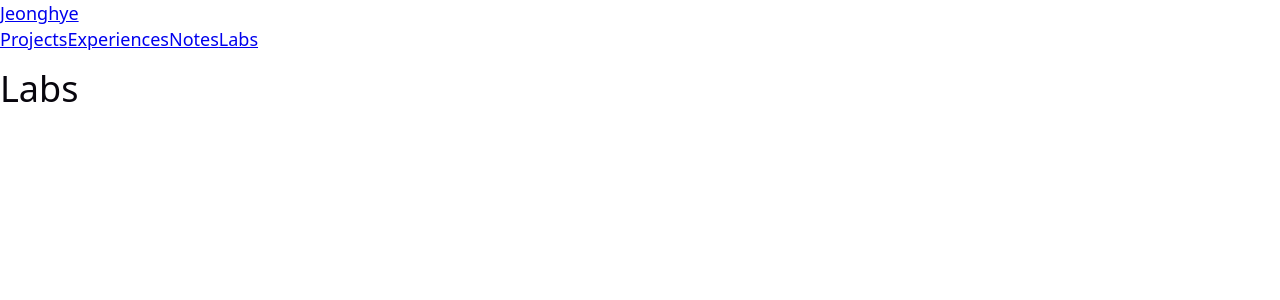
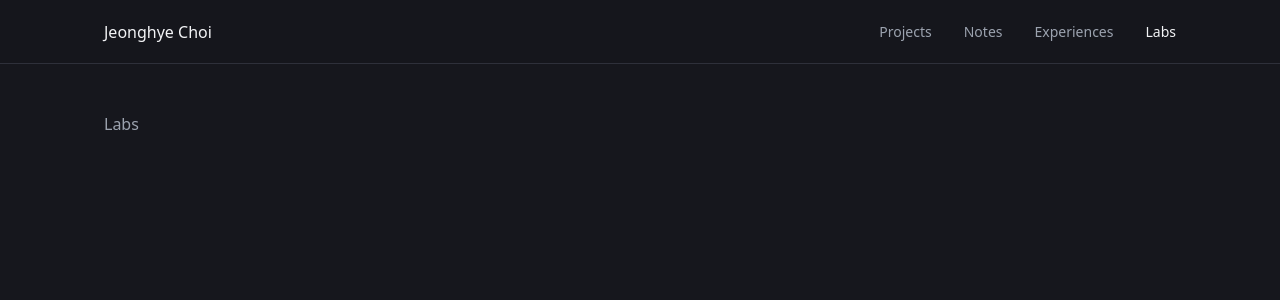
Before and after one commit to jeonghye-choi/portfolio, a React (Vite) app: page /labs in a window 1280 px wide. Shown: the top 300 px of the page. Built offline with nearby package versions, Linux system fonts and the light colour scheme.

Commit message:
feat: add responsive header with mobile menu
Set up Tailwind CSS with Outfit font and theme tokens. Add sticky header with hamburger menu for
mobile. Extract shared Container component for consistent padding.

```diff
--- a/package.json
+++ b/package.json
@@ -10,9 +10,12 @@
     "preview": "vite preview"
   },
   "dependencies": {
+    "@fontsource/outfit": "^5.2.8",
+    "@tailwindcss/vite": "^4.3.2",
     "react": "^19.2.7",
     "react-dom": "^19.2.7",
-    "react-router-dom": "^7.18.1"
+    "react-router-dom": "^7.18.1",
+    "tailwindcss": "^4.3.2"
   },
   "devDependencies": {
     "@eslint/js": "^10.0.1",
@@ -25,6 +28,7 @@
     "eslint-plugin-react-refresh": "^0.5.3",
     "globals": "^17.7.0",
     "prettier": "^3.9.5",
+    "prettier-plugin-tailwindcss": "^0.8.0",
     "typescript": "~6.0.2",
     "typescript-eslint": "^8.62.0",
     "vite": "^8.1.1"
--- /dev/null
+++ b/src/components/Container.tsx
@@ -0,0 +1,7 @@
+import type { ReactNode } from "react";
+
+export default function Container({ children }: { children: ReactNode }) {
+  return (
+    <div className="mx-auto max-w-300 px-6 md:px-10 lg:px-16">{children}</div>
+  );
+}
--- a/src/components/Header.tsx
+++ b/src/components/Header.tsx
@@ -1,15 +1,87 @@
+import { useState } from "react";
 import { NavLink } from "react-router-dom";
+import Container from "@/components/Container";
+
+const navItems = [
+  { to: "/projects", label: "Projects" },
+  { to: "/notes", label: "Notes" },
+  { to: "/experiences", label: "Experiences" },
+  { to: "/labs", label: "Labs" },
+];
 
 export default function Header() {
+  const [isOpen, setIsOpen] = useState(false);
+
+  const linkClass = ({ isActive }: { isActive: boolean }) =>
+    `text-sm font-medium transition-colors ${
+      isActive ? "text-text-h" : "text-text hover:text-text-h"
+    }`;
+
   return (
-    <header>
-      <NavLink to="/">Jeonghye</NavLink>
-      <nav>
-        <NavLink to="/projects">Projects</NavLink>
-        <NavLink to="/experiences">Experiences</NavLink>
-        <NavLink to="/notes">Notes</NavLink>
-        <NavLink to="/labs">Labs</NavLink>
-      </nav>
+    <header className="border-border bg-bg/80 sticky top-0 z-50 h-16 border-b backdrop-blur">
+      <Container>
+        <div className="flex h-16 items-center justify-between">
+          <NavLink to="/" className="text-text-h text-base font-medium">
+            Jeonghye Choi
+          </NavLink>
+
+          {/* Desktop nav */}
+          <nav className="hidden items-center gap-8 md:flex">
+            {navItems.map((item) => (
+              <NavLink key={item.to} to={item.to} className={linkClass}>
+                {item.label}
+              </NavLink>
+            ))}
+          </nav>
+
+          {/* Mobile hamburger */}
+          <button
+            type="button"
+            aria-label="Toggle menu"
+            aria-expanded={isOpen}
+            onClick={() => setIsOpen((prev) => !prev)}
+            className="flex h-11 w-11 items-center justify-center md:hidden"
+          >
+            <span className="relative block h-4 w-5">
+              <span
+                className={`bg-text-h absolute top-0 left-0 h-0.5 w-5 transition-transform ${
+                  isOpen ? "translate-y-1.75 rotate-45" : ""
+                }`}
+              />
+              <span
+                className={`bg-text-h absolute top-1.75 left-0 h-0.5 w-5 transition-opacity ${
+                  isOpen ? "opacity-0" : ""
+                }`}
+              />
+              <span
+                className={`bg-text-h absolute bottom-0 left-0 h-0.5 w-5 transition-transform ${
+                  isOpen ? "-translate-y-1.75 -rotate-45" : ""
+                }`}
+              />
+            </span>
+          </button>
+        </div>
+      </Container>
+
+      {/* Mobile menu panel */}
+      {isOpen && (
+        <div className="border-border bg-bg border-t md:hidden">
+          <Container>
+            <nav className="flex flex-col gap-1 py-4">
+              {navItems.map((item) => (
+                <NavLink
+                  key={item.to}
+                  to={item.to}
+                  onClick={() => setIsOpen(false)}
+                  className="text-text hover:text-text-h py-2 text-sm font-medium"
+                >
+                  {item.label}
+                </NavLink>
+              ))}
+            </nav>
+          </Container>
+        </div>
+      )}
     </header>
   );
 }
--- a/src/index.css
+++ b/src/index.css
@@ -1,44 +1,47 @@
-:root {
-  --text: #6b6375;
-  --text-h: #08060d;
-  --bg: #fff;
-  --border: #e5e4e7;
-  --accent: #aa3bff;
+@import "tailwindcss";
+@import "@fontsource/outfit/400.css";
+@import "@fontsource/outfit/500.css";
+@import "@fontsource/outfit/600.css";
 
-  --sans: system-ui, "Segoe UI", Roboto, sans-serif;
-  --mono: ui-monospace, Consolas, monospace;
+@theme {
+  --font-sans: "Outfit", system-ui, sans-serif;
+  --font-mono: ui-monospace, Consolas, monospace;
 
-  font: 18px/145% var(--sans);
+  --color-text: #6b6375;
+  --color-text-h: #08060d;
+  --color-bg: #fff;
+  --color-border: #e5e4e7;
+  --color-accent: #aa3bff;
+}
+
+@media (prefers-color-scheme: dark) {
+  @theme {
+    --color-text: #9ca3af;
+    --color-text-h: #f3f4f6;
+    --color-bg: #16171d;
+    --color-border: #2e303a;
+    --color-accent: #c084fc;
+  }
+}
+
+html {
+  font-size: 100%;
   color-scheme: light dark;
-  color: var(--text);
-  background: var(--bg);
+}
+
+@media (max-width: 768px) {
+  html {
+    font-size: 93.75%;
+  }
+}
+
+body {
+  margin: 0;
+  font-family: var(--font-sans);
+  color: var(--color-text);
+  background: var(--color-bg);
   font-synthesis: none;
   text-rendering: optimizeLegibility;
   -webkit-font-smoothing: antialiased;
   -moz-osx-font-smoothing: grayscale;
 }
-
-@media (prefers-color-scheme: dark) {
-  :root {
-    --text: #9ca3af;
-    --text-h: #f3f4f6;
-    --bg: #16171d;
-    --border: #2e303a;
-    --accent: #c084fc;
-  }
-}
-
-body {
-  margin: 0;
-}
-
-h1,
-h2 {
-  font-family: var(--sans);
-  font-weight: 500;
-  color: var(--text-h);
-}
-
-p {
-  margin: 0;
-}
--- a/src/layouts/RootLayout.tsx
+++ b/src/layouts/RootLayout.tsx
@@ -3,11 +3,11 @@ import Header from "@/components/Header";
 
 export default function RootLayout() {
   return (
-    <>
+    <div className="min-h-dvh">
       <Header />
       <main>
         <Outlet />
       </main>
-    </>
+    </div>
   );
 }
--- a/src/pages/Experiences.tsx
+++ b/src/pages/Experiences.tsx
@@ -1,3 +1,11 @@
+import Container from "@/components/Container";
+
 export default function Experiences() {
-  return <h1>Experiences</h1>;
+  return (
+    <Container>
+      <section className="py-12">
+        <h1>Experiences</h1>
+      </section>
+    </Container>
+  );
 }
--- a/src/pages/Labs.tsx
+++ b/src/pages/Labs.tsx
@@ -1,3 +1,11 @@
+import Container from "@/components/Container";
+
 export default function Labs() {
-  return <h1>Labs</h1>;
+  return (
+    <Container>
+      <section className="py-12">
+        <h1>Labs</h1>
+      </section>
+    </Container>
+  );
 }
--- a/src/pages/Main.tsx
+++ b/src/pages/Main.tsx
@@ -1,3 +1,11 @@
+import Container from "@/components/Container";
+
 export default function Main() {
-  return <h1>Main</h1>;
+  return (
+    <Container>
+      <section className="flex h-[calc(100dvh-4rem)] items-center justify-center">
+        <h1>Main</h1>
+      </section>
+    </Container>
+  );
 }
--- a/src/pages/Notes.tsx
+++ b/src/pages/Notes.tsx
@@ -1,3 +1,11 @@
+import Container from "@/components/Container";
+
 export default function Notes() {
-  return <h1>Notes</h1>;
+  return (
+    <Container>
+      <section className="py-12">
+        <h1>Notes</h1>
+      </section>
+    </Container>
+  );
 }
--- a/src/pages/Projects.tsx
+++ b/src/pages/Projects.tsx
@@ -1,3 +1,11 @@
+import Container from "@/components/Container";
+
 export default function Projects() {
-  return <h1>Projects</h1>;
+  return (
+    <Container>
+      <section className="py-12">
+        <h1>Projects</h1>
+      </section>
+    </Container>
+  );
 }
--- a/vite.config.ts
+++ b/vite.config.ts
@@ -1,10 +1,11 @@
 import { defineConfig } from "vite";
 import react from "@vitejs/plugin-react";
 import path from "path";
+import tailwindcss from "@tailwindcss/vite";
 
 // https://vite.dev/config/
 export default defineConfig({
-  plugins: [react()],
+  plugins: [react(), tailwindcss()],
   resolve: {
     alias: {
       "@": path.resolve(__dirname, "./src"),
```
Also changed, not shown: 2 other files (tests, documents, lock files or other folders).
